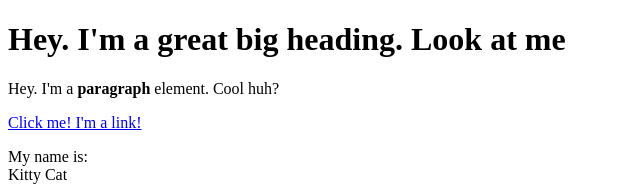
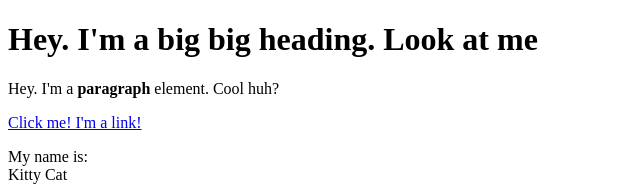
Before and after one commit to dxyls/cartoon-hero, a plain HTML site: page test.html in a window 1280 px wide. Shown: the top 186 px of the page, without its empty margins (0-640 px from the left). Drawn offline with Linux system fonts and the light colour scheme.

Commit message:
added big

```diff
--- a/test.html
+++ b/test.html
@@ -4,7 +4,7 @@
 	<title>Test page</title>
 </head>
 <body>
-	<h1>Hey. I'm a great big heading. Look at me</h1>
+	<h1>Hey. I'm a big big heading. Look at me</h1>
 	<p>Hey. I'm a <b>paragraph</b> element. Cool huh?</p>
 	<a href="https://google.com" target="_blank" title="Let's go to Google">Click me! I'm a link!</a>
 	<p>My name is:<br>
```
